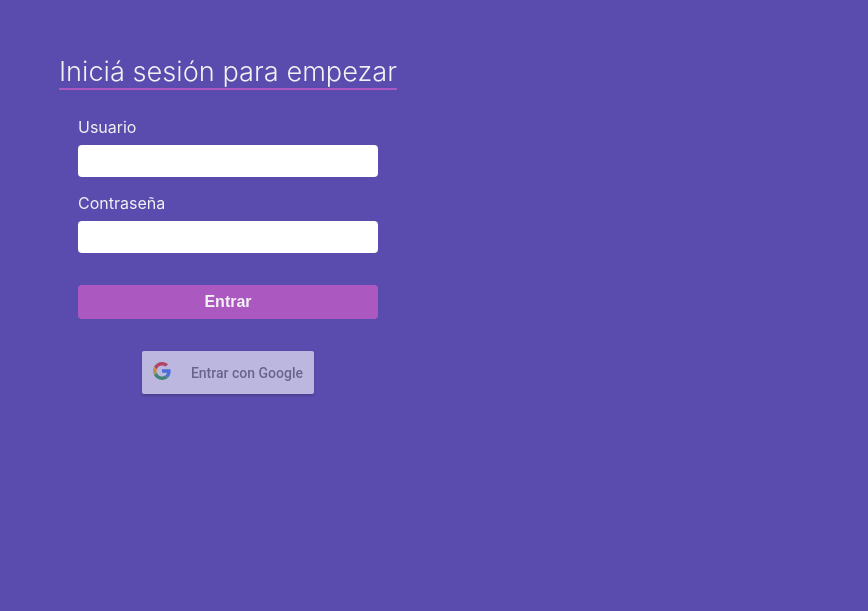
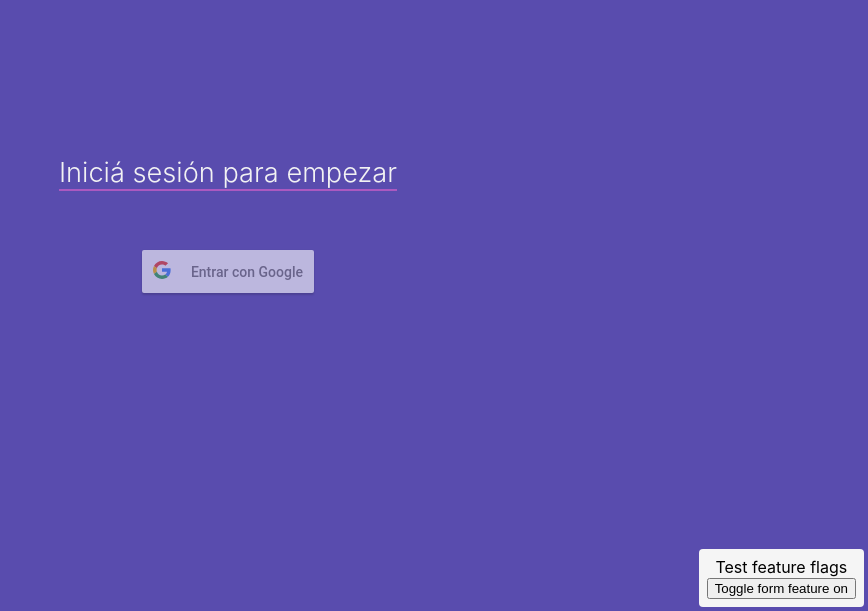
Before and after one commit to lucasfvera/notando, a React (Create React App) app: page / in a window 1280 px wide. Shown: the part 189-800 px from the top of the page, without its empty margins (412-1280 px from the left). Built offline with nearby package versions, Linux system fonts and the light colour scheme.

Commit message:
Added features flags

```diff
--- a/src/App.js
+++ b/src/App.js
@@ -1,6 +1,8 @@
 import React, { useContext } from "react";
+//importing feature flags context
 import {
   UserContextProvider,
+  FeatureFlagsContextProvider,
   LoadingContext,
   Body
 } from "./components";
@@ -10,9 +12,11 @@ import {
 function App() {
   const [loading, setLoading] = useContext(LoadingContext);
     return (
-      <UserContextProvider>
-          <Body />
-      </UserContextProvider>
+      <FeatureFlagsContextProvider>
+        <UserContextProvider>
+            <Body />
+        </UserContextProvider>
+      </FeatureFlagsContextProvider>
     );
 }
 
--- a/src/components/body-component/body.tsx
+++ b/src/components/body-component/body.tsx
@@ -1,5 +1,5 @@
 import React, { useContext } from "react";
-import { UserContext, LoginForm, Home } from "../index";
+import { FeatureController, FeatureToggle ,UserContext, LoginForm, Home } from "../index";
 import "../../App.css";
 
 export const Body: React.FunctionComponent = () => {
@@ -7,6 +7,11 @@ export const Body: React.FunctionComponent = () => {
 
   return (
     <div className="appContainer">
+      <FeatureController name='test'>
+        <div style={{position: 'absolute',bottom: 0,right: 0 ,zIndex: 9, backgroundColor: 'whitesmoke',padding: '8px',margin: '4px',borderRadius: '4px'}}>Test feature flags
+        <FeatureToggle />
+        </div>
+      </FeatureController>
       {user.isLogged ? (
         <>
           <div className="headerContainer">
@@ -16,7 +21,7 @@ export const Body: React.FunctionComponent = () => {
                 Crea notas y mantené al día tus listas
               </h4>
             </div>
-            <LoginForm isNavBar />
+            <LoginForm isNavBar/>
           </div>
         </>
       ) : null}
--- /dev/null
+++ b/src/components/feature-controller-component/featureController.tsx
@@ -0,0 +1,25 @@
+import React, { useContext } from 'react'
+import { FeatureFlagsContext } from '../index'
+
+// types
+import { FeatureNames } from '../../contexts/feature-flags-context/featureFlagsContext';
+
+interface FeatureProps {
+    name: FeatureNames;
+    children: JSX.Element;
+    fallback?: JSX.Element;
+}
+
+const fallbackmsg = <div>Service temporally unavailable. We´re working to fix it!</div>
+
+const FeatureController = ({ name, children, fallback = fallbackmsg } : FeatureProps) => {
+    const [features, dispatch]= useContext(FeatureFlagsContext);
+
+    if (features && features[name].enabled) {
+        return children;
+    }
+
+    return fallback;
+};
+
+export {FeatureController};
--- /dev/null
+++ b/src/components/feature-controller-component/index.tsx
@@ -0,0 +1 @@
+export {FeatureController} from './featureController'
--- /dev/null
+++ b/src/components/features-toggle-component/featureToggle.tsx
@@ -0,0 +1,27 @@
+import React, {useContext,useState} from 'react'
+import { FeatureFlagsContext } from '../index'
+
+// types
+import { ActionType } from '../../contexts/feature-flags-context/featureFlagsContext'
+
+const FeatureToggle = () => {
+const [features,dispatch] = useContext(FeatureFlagsContext);
+const [active,setActive] = useState('enable');
+
+const handleToggleFeature = (e: any) => {
+    // console.log(e.target.id)
+    //@ts-ignore
+    const typeAction = features[e.target.id].enabled ? 'disable' : 'enable';
+    const actionObject: ActionType = {name: e.target.id, type: typeAction}
+    dispatch(actionObject);
+}
+
+    return (
+        <div>
+            <button onClick={handleToggleFeature} id="formLogin">Toggle form feature {features.formLogin.enabled ? "off" : "on"}</button>
+
+        </div>
+    )
+}
+
+export {FeatureToggle}
--- /dev/null
+++ b/src/components/features-toggle-component/index.tsx
@@ -0,0 +1 @@
+export { FeatureToggle } from './featureToggle'
--- a/src/components/index.js
+++ b/src/components/index.js
@@ -14,6 +14,12 @@ export {
   LoadingContext,
   LoadingContextProvider,
 } from "../contexts/loading-context/loadingContext";
-export { Home } from "./home-component/home";
+export {
+  FeatureFlagsContext,
+  FeatureFlagsContextProvider,
+} from "../contexts/feature-flags-context/featureFlagsContext";
+export { Home } from "./home-component";
 export { Body } from "./body-component";
 export { UserLoginForm } from "./login-form-user-component";
+export { FeatureController } from "./feature-controller-component";
+export { FeatureToggle } from './features-toggle-component'
--- a/src/components/login-form/loginForm.jsx
+++ b/src/components/login-form/loginForm.tsx
@@ -1,9 +1,23 @@
 import React, { useContext } from "react";
+
+// feature flags
+import { FeatureController } from '../index'
+
+// my components
 import { GoogleBtnLogin, GoogleBtnLogout, UserContext, UserLoginForm } from "../index";
+
+// styles
 import './loginForm.css'
 
-const LoginForm = ({isNavBar}) => {
+interface LoginFormProps{
+  isNavBar: boolean
+}
+
+
+const LoginForm = ({isNavBar}: LoginFormProps) => {
   const [user, setUser] = useContext(UserContext);
+  // const [decision] = useDecision('test-flags');
+  // console.log("debug - testFlag",decision)
 
   return (
     <div className={isNavBar?'nav-login-form':'page-login-form'}>
@@ -15,7 +29,10 @@ const LoginForm = ({isNavBar}) => {
       :
       <>
       <h3 className='header-login-form' >Iniciá sesión para empezar</h3>
-        <UserLoginForm />
+        {/* {decision && decision.enabled ? <div>Habilitado</div> : <div>No está la feature</div>} */}
+        <FeatureController name="formLogin" fallback={<p></p>}>
+          <UserLoginForm />
+        </FeatureController>
         <GoogleBtnLogin />
       </>
 
--- /dev/null
+++ b/src/contexts/feature-flags-context/featureFlagsContext.tsx
@@ -0,0 +1,75 @@
+import React, {createContext, useReducer, FunctionComponent} from 'react'
+
+type PropsOfType<Props,Type> = {
+    //@ts-ignore
+    [Property in Props]: Type;
+  };
+
+export interface Feature {
+    name: string;
+    description: string;
+    enabled: boolean
+}
+
+export type FeaturesObject = PropsOfType<FeatureNames,Feature>
+
+// export interface FeaturesObject {
+//     [name: string]: Feature
+// }
+
+export interface ActionType {
+    type: 'enable' | 'disable';
+    name: FeatureNames
+}
+
+export type FeatureNames = 'test' | 'formLogin'
+
+const initialFeatures: FeaturesObject = {
+    test: {
+        name: 'test',
+        description: "Banner at right corner to test if feature flags works",
+        enabled: true
+        },
+    formLogin: {
+        name: 'formLogin',
+        description: "new form login for users",
+        enabled: false
+    },
+}
+
+
+const reducer = (features: FeaturesObject, action: ActionType) => {
+    switch(action.type){
+        case 'enable':
+            const enabledFeature = features[action.name];
+            enabledFeature.enabled = true;
+            return {
+                ...features,
+                [action.name]: enabledFeature
+            }
+            break;
+        case 'disable':
+            const disabledFeature = features[action.name];
+            disabledFeature.enabled = false;
+            return {
+                ...features,
+                [action.name]: disabledFeature
+            }
+            break;
+        default:
+            return features;
+    }
+}
+
+export const FeatureFlagsContext = createContext<[FeaturesObject,React.Dispatch<ActionType>]>([initialFeatures,()=>{}])
+
+
+export const FeatureFlagsContextProvider: FunctionComponent = ({children}) => {
+    const [features, dispatch] = useReducer(reducer, initialFeatures)
+
+    return (
+        <FeatureFlagsContext.Provider value={[features,dispatch]}>
+            {children}
+        </FeatureFlagsContext.Provider>
+        )
+}
--- a/src/contexts/loading-context/loadingContext.tsx
+++ b/src/contexts/loading-context/loadingContext.tsx
@@ -1,9 +1,9 @@
 import React, {createContext, useState, FunctionComponent} from 'react'
 
-export const LoadingContext = createContext<[boolean,Function]>([true,()=>{}])
+export const LoadingContext = createContext<[boolean,Function]>([true,()=>{}]) //default value when there is not a Provider in the tree
 
 export const LoadingContextProvider: FunctionComponent = ({children}) => {
-    const [loading, setLoading] = useState(true)
+    const [loading, setLoading] = useState<boolean>(true)
 
     return (
         <LoadingContext.Provider value={[loading,setLoading]}>
```
Also changed, not shown: 1 other file (tests, documents, lock files or other folders).
